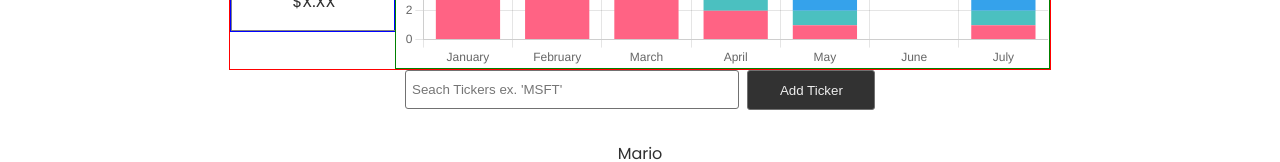
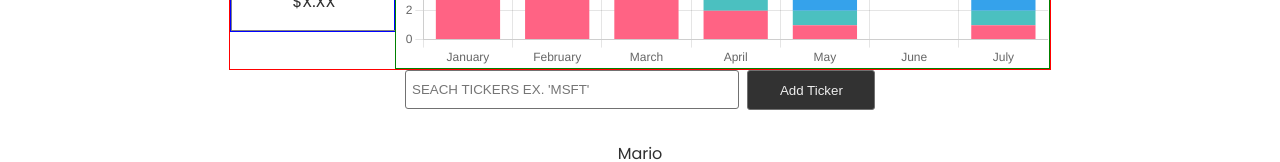
Before and after one commit to drbenn/grizzly-dividends, a React (Vite) app: page /portfolio in a window 1280 px wide. Shown: the part 660-822 px from the top of the page. Built offline with nearby package versions, Linux system fonts and the light colour scheme.

Commit message:
search all uppercase

```diff
--- a/src/components/TickerSearchBar.tsx
+++ b/src/components/TickerSearchBar.tsx
@@ -12,9 +12,12 @@ export default function TickerSearchBar() {
     dispatch(addTicker(searchTicker.toUpperCase()))
   }
 
+  const inputStyle = {
+    "textTransform": 'uppercase',
+  }
   return (
     <div className="search-container">
-      <input type="text" maxLength={10} className='user-input' placeholder="Seach Tickers ex. 'MSFT'" onChange={e => setSearchTicker(e.target.value)}/>
+      <input type="text" maxLength={10} className='user-input' placeholder="Seach Tickers ex. 'MSFT'" onChange={e => setSearchTicker(e.target.value)} style={inputStyle}/>
       <button className='add-button' onClick={handleAddTicker}>Add Ticker</button>
     </div>
   )
```
